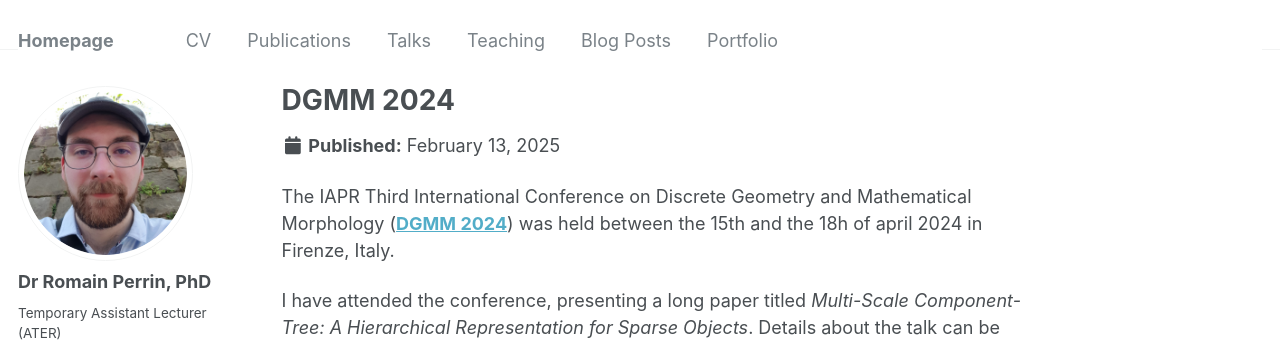
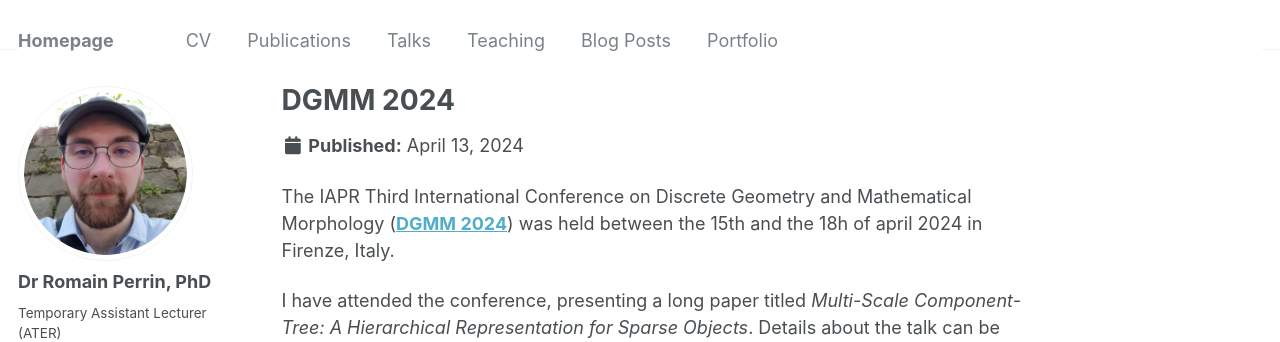
Before and after one commit to Romain96/Romain96.github.io, a Jekyll site: the page built from _portfolio/portfolio-3-DGMM-2024.md, in a window 1280 px wide and 1151 px high. Shown: the top 342 px of the window. Built offline with Jekyll 4.4.1, drawn with Linux system fonts in a browser that asks for light colours; some web fonts are replaced.

Commit message:
adding date and location to portfolio (test)

```diff
--- a/_portfolio/portfolio-3-DGMM-2024.md
+++ b/_portfolio/portfolio-3-DGMM-2024.md
@@ -2,6 +2,8 @@
 title: "DGMM 2024"
 excerpt: "IAPR Third International Conference on Discrete Geometry and Mathematical Morphology (DGMM 2024)<br/><img src='/images/dgmm_2024/dgmm_2024.png'>"
 collection: portfolio
+date: 2024-04-13
+location: "Firenze, Italy"
 ---
 
 The IAPR Third International Conference on Discrete Geometry and Mathematical Morphology ([**DGMM 2024**](https://dgmm2024.dimai.unifi.it/)) was held between the 15th and the 18h of april 2024 in Firenze, Italy.
```
